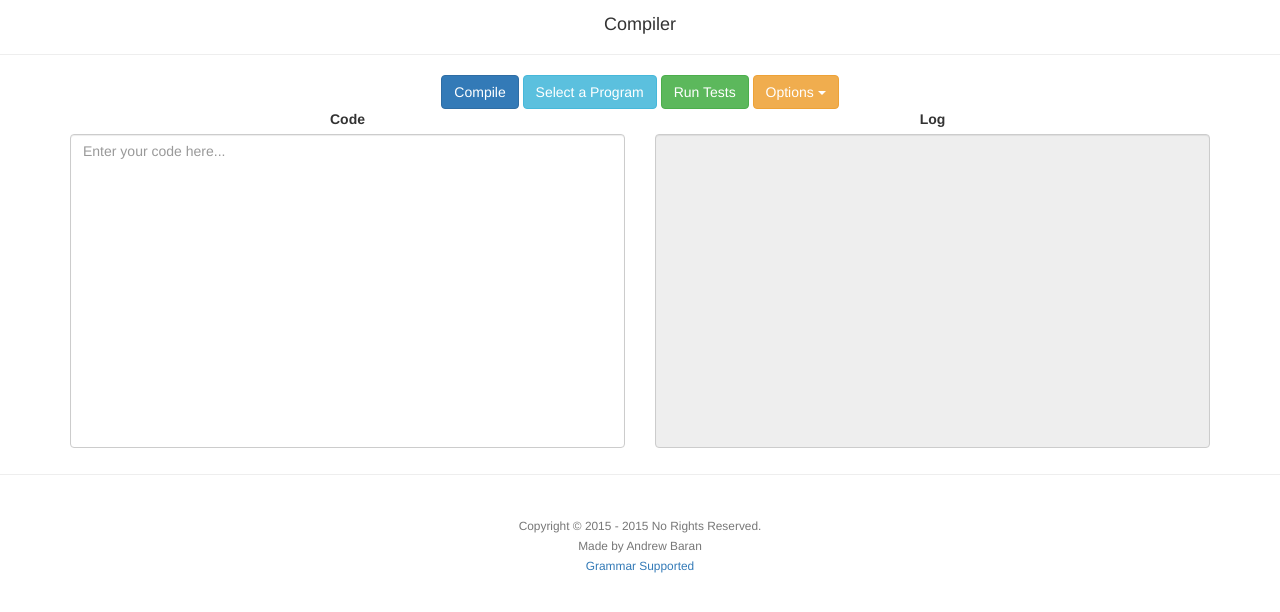
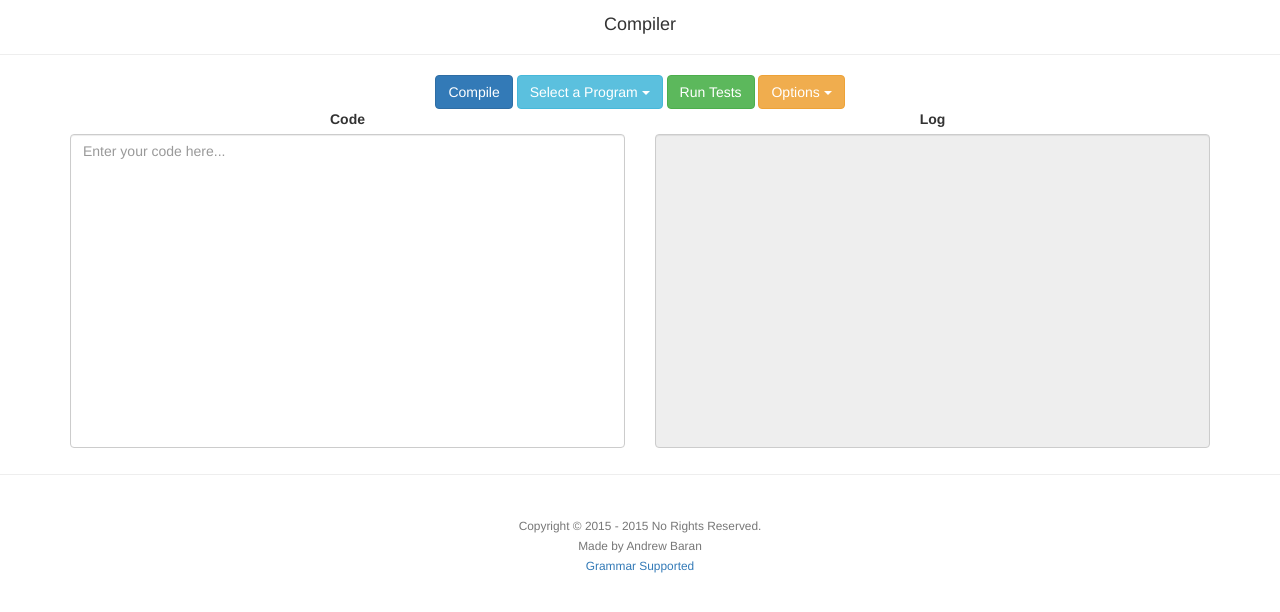
Before and after one commit to AndrewBaran/CompilerProject, a plain HTML site: page index.html in a window 1280 px wide. Drawn offline with nearby package versions, Linux system fonts and the light colour scheme.

Commit message:
Redid select a program button

```diff
--- a/index.html
+++ b/index.html
@@ -53,12 +53,10 @@
 
 		<span class="dropdown">
 
-			<input type="button"
-					id="testProgramDropDown"
-					name="testProgramDropDown"
-					class="btn btn-info dropdown-toggle btn-md"
-					value="Select a Program"
-					data-toggle="dropdown">
+			<a class="dropdown-toggle btn btn-info btn-md" data-toggle="dropdown" href="#">
+				Select a Program
+				<b class="caret"></b>
+			</a>
 
 			<ul class="dropdown-menu" id="dropDownPrograms">
 			</ul>
```
Also changed, not shown: 1 other file.
